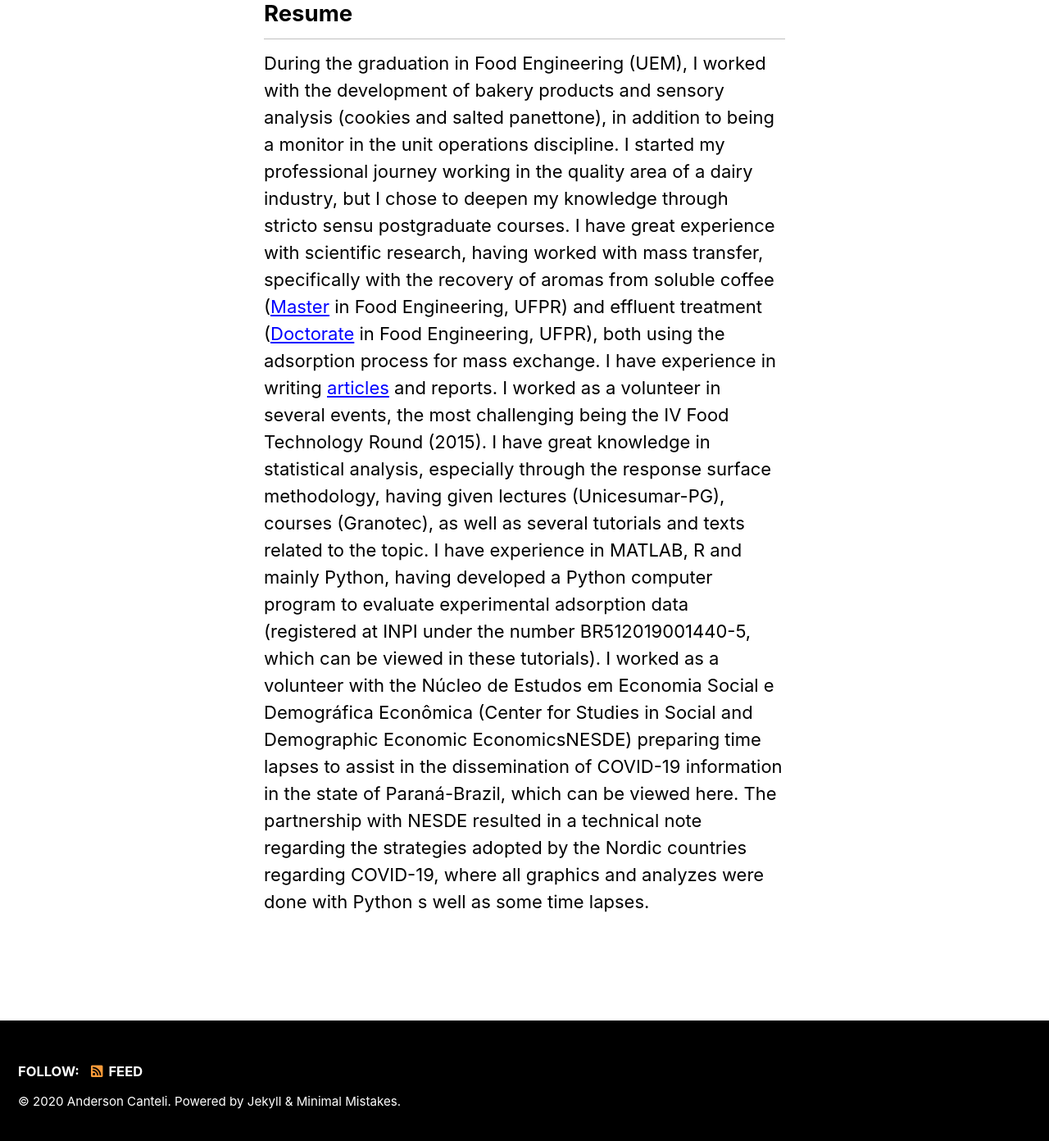
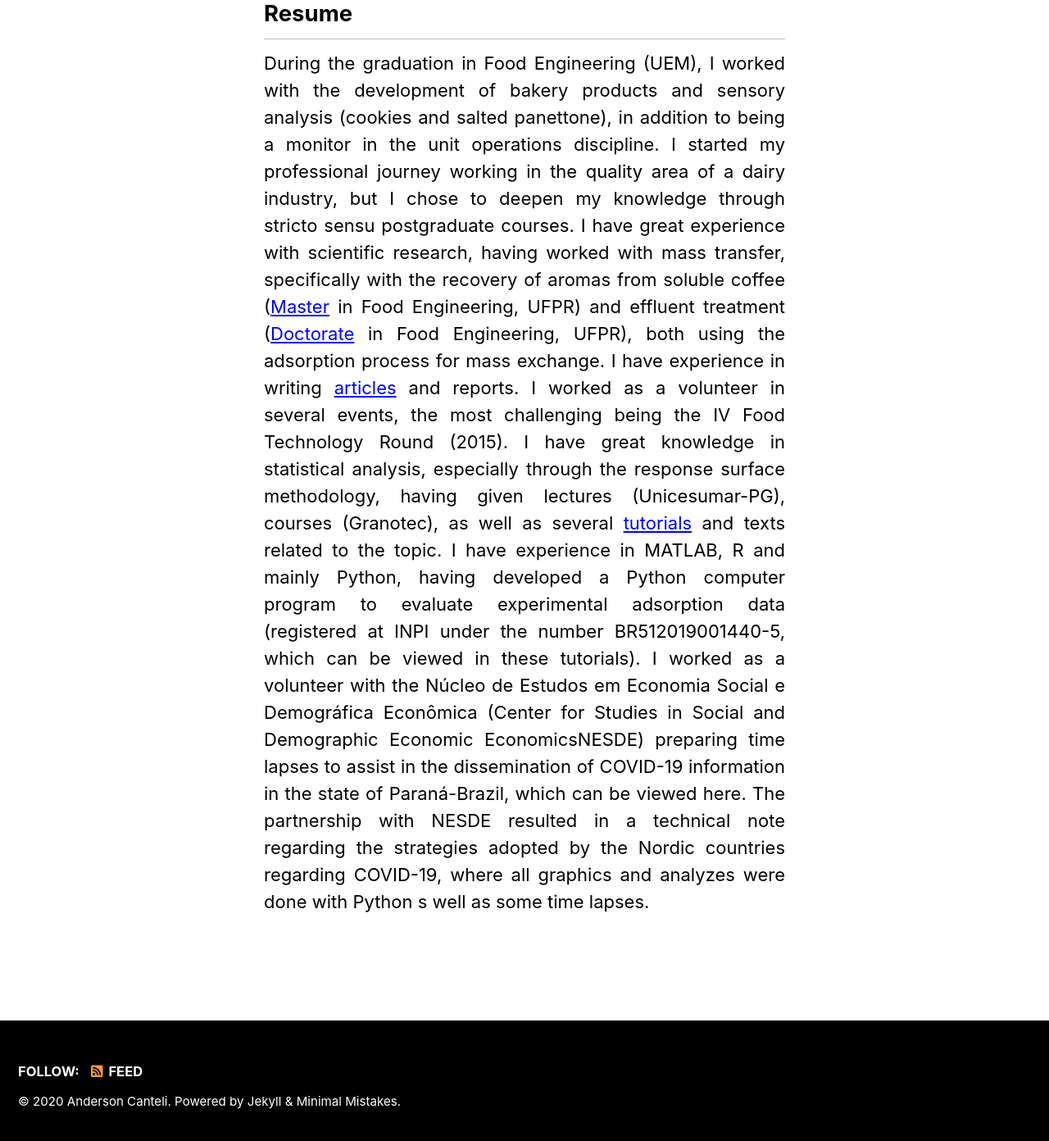
Before and after one commit to andersonmdcanteli/andersonmdcanteli.github.io, a Jekyll site: the page built from _pages/about.md, in a window 1280 px wide and 1400 px high, scrolled down 2242 px. Shown: the top 1392 px of the window at 82% size. Built offline with Jekyll 4.4.1, drawn with Linux system fonts in a browser that asks for light colours; cached includes are drawn as plain includes; some of the changed lines change nothing that is shown.

Commit message:
Update about.md

```diff
--- a/_pages/about.md
+++ b/_pages/about.md
@@ -10,5 +10,6 @@
 
 ## Resume
 
-During the graduation in Food Engineering (UEM), I worked with the development of bakery products and sensory analysis (cookies and salted panettone), in addition to being a monitor in the unit operations discipline. I started my professional journey working in the quality area of a dairy industry, but I chose to deepen my knowledge through stricto sensu postgraduate courses. I have great experience with scientific research, having worked with mass transfer, specifically with the recovery of aromas from soluble coffee ([Master](https://acervodigital.ufpr.br/bitstream/handle/1884/30536/R - D - ANDERSON MARCOS DIAS CANTELI.pdf?sequence=1) in Food Engineering, UFPR) and effluent treatment ([Doctorate](https://acervodigital.ufpr.br/handle/1884/58189) in Food Engineering, UFPR), both using the adsorption process for mass exchange. I have experience in writing [articles](http://bit.ly/artigos_Canteli) and reports. I worked as a volunteer in several events, the most challenging being the IV Food Technology Round (2015). I have great knowledge in statistical analysis, especially through the response surface methodology, having given lectures (Unicesumar-PG), courses (Granotec), as well as several tutorials and texts related to the topic. I have experience in MATLAB, R and mainly Python, having developed a Python computer program to evaluate experimental adsorption data (registered at INPI under the number BR512019001440-5, which can be
+During the graduation in Food Engineering (UEM), I worked with the development of bakery products and sensory analysis (cookies and salted panettone), in addition to being a monitor in the unit operations discipline. I started my professional journey working in the quality area of a dairy industry, but I chose to deepen my knowledge through stricto sensu postgraduate courses. I have great experience with scientific research, having worked with mass transfer, specifically with the recovery of aromas from soluble coffee ([Master](https://acervodigital.ufpr.br/bitstream/handle/1884/30536/R - D - ANDERSON MARCOS DIAS CANTELI.pdf?sequence=1) in Food Engineering, UFPR) and effluent treatment ([Doctorate](https://acervodigital.ufpr.br/handle/1884/58189) in Food Engineering, UFPR), both using the adsorption process for mass exchange. I have experience in writing [articles](http://bit.ly/artigos_Canteli) and reports. I worked as a volunteer in several events, the most challenging being the IV Food Technology Round (2015). I have great knowledge in statistical analysis, especially through the response surface methodology, having given lectures (Unicesumar-PG), courses (Granotec), as well as several [tutorials](http://bit.ly/tutoriais_anderson) and texts related to the topic. I have experience in MATLAB, R and mainly Python, having developed a Python computer program to evaluate experimental adsorption data (registered at INPI under the number BR512019001440-5, which can be
 viewed in these tutorials). I worked as a volunteer with the Núcleo de Estudos em Economia Social e Demográfica Econômica (Center for Studies in Social and Demographic Economic EconomicsNESDE) preparing time lapses to assist in the dissemination of COVID-19 information in the state of Paraná-Brazil, which can be viewed here. The partnership with NESDE resulted in a technical note regarding the strategies adopted by the Nordic countries regarding COVID-19, where all graphics and analyzes were done with Python s well as some time lapses.
+{: .text-justify}
```
